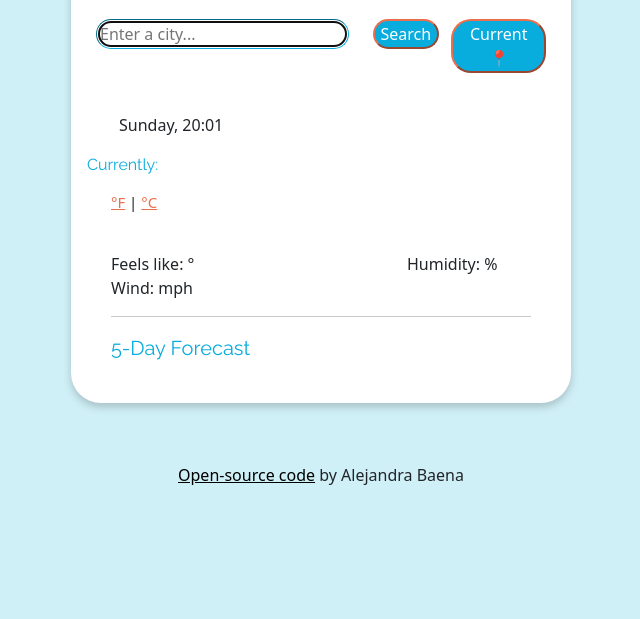
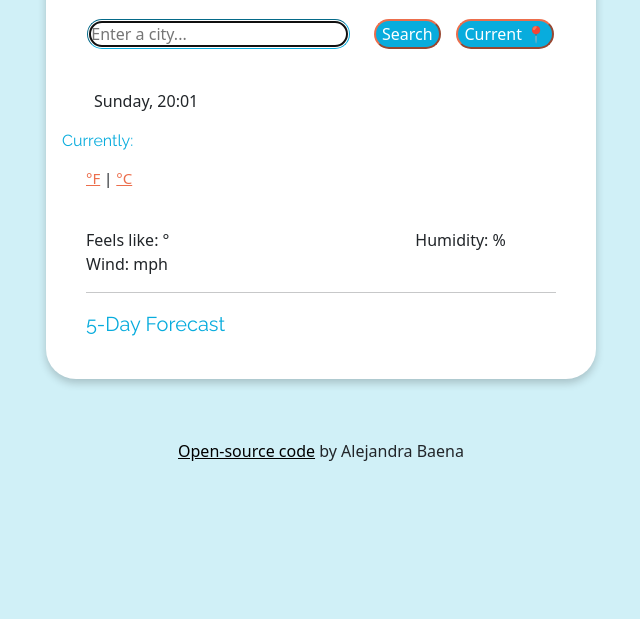
Before and after one commit to baenaale/AB-weatherapp, a plain HTML site: page index.html in a window 1280 px wide. Shown: the part 181-800 px from the top of the page, without its empty margins (319-959 px from the left). Drawn offline with nearby package versions, Linux system fonts and the light colour scheme; no server answers; a web font is replaced by a local one.

Commit message:
app width adjustment

```diff
--- a/style.css
+++ b/style.css
@@ -13,14 +13,14 @@ h1 {
 }
 
 .search-form {
-  width: 90%;
+  width: 85%;
   margin: 0 auto;
   top: 180px;
 }
 .main-container {
   display: block;
   margin: 60px auto;
-  max-width: 500px;
+  max-width: 550px;
   border: 20px #08acdd;
   box-shadow: 0 4px 8px 0 rgba(0, 0, 0, 0.2);
   background-color: #fff;
```
